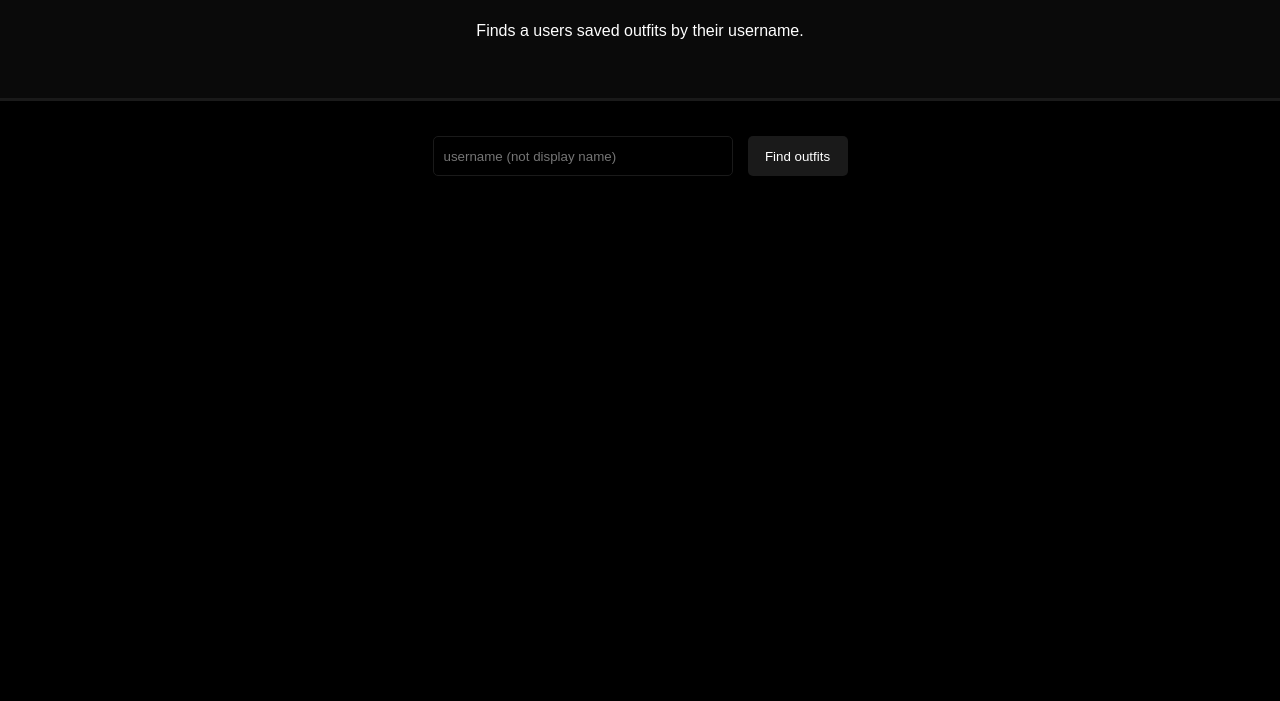
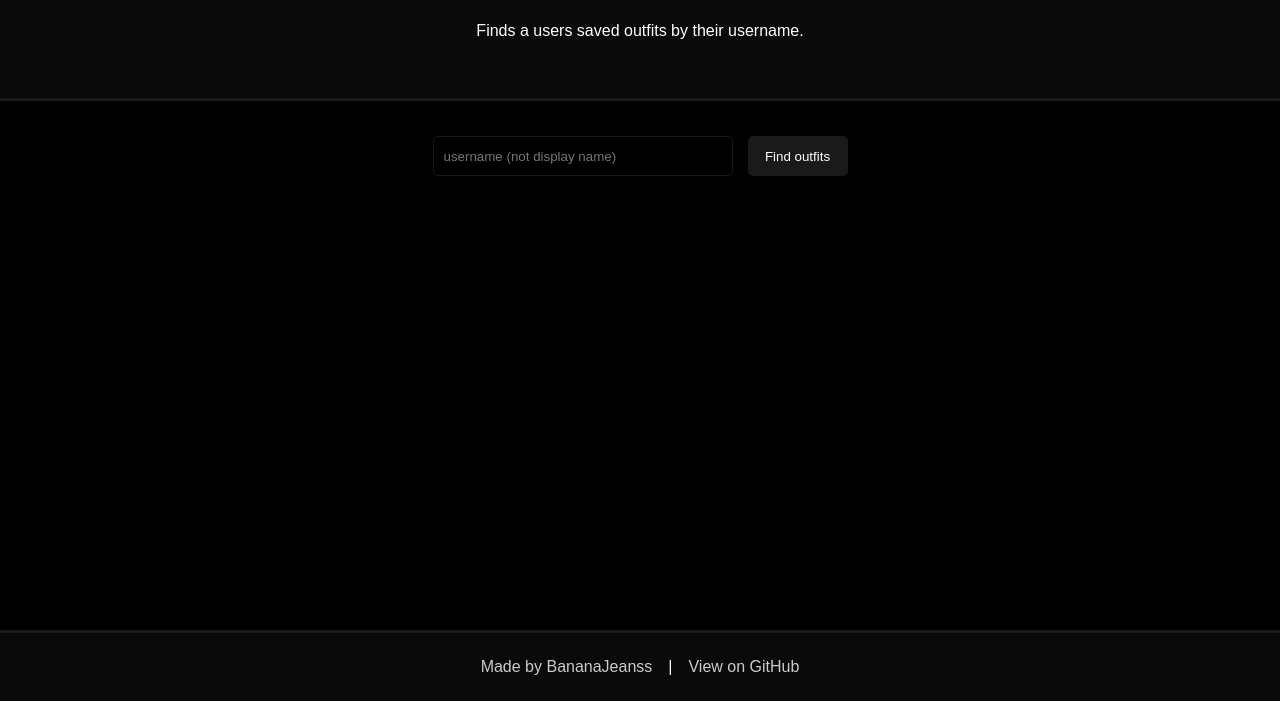
Before and after one commit to BananaJeanss/roblox-outfit-finder, a website: page src/public/index.html in a window 1280 px wide. Shown: the part 99-800 px from the top of the page. Drawn offline with Linux system fonts and the light colour scheme; a web font is replaced by a local one.

Commit message:
feat: enhanced readme with usage, local setup, and license; changed backoff and maxbackoff values, with a console.warn log as well; add footer with links to GitHub

```diff
--- a/src/public/index.html
+++ b/src/public/index.html
@@ -31,5 +31,10 @@
     </div>
     <div id="outfits-container"></div>
     <script src="/js/FindOutfits.js"></script>
+    <div class="footer">
+      <p>Made by <a href="https://github.com/BananaJeanss" target="_blank">BananaJeanss</a></p>
+      |
+      <p>View on <a href="https://github.com/BananaJeanss/roblox-outfit-finder" target="_blank">GitHub</a></p>
+    </div>
   </body>
 </html>
--- a/src/public/style.css
+++ b/src/public/style.css
@@ -18,12 +18,17 @@ html {
   scroll-behavior: smooth;
 }
 
+html, body {
+  min-height: 100vh;
+}
+
 body {
   display: flex;
   flex-direction: column;
   align-items: center;
   background-color: var(--primary-color);
-  margin-bottom: 75px;
+  margin-bottom: 0;
+  min-height: 100vh;
 }
 
 .hero {
@@ -83,7 +88,7 @@ body {
   flex-wrap: wrap;
   justify-content: center;
   gap: 20px;
-  margin-top: 30px;
+  margin: 30px 0;
   width: 100%;
   max-width: 1200px;
   padding: 0 20px;
@@ -118,6 +123,7 @@ body {
 }
 
 #outfits-container {
+  flex: 1 0 auto;
   display: flex;
   flex-direction: column;
   align-items: center;
@@ -160,3 +166,30 @@ body {
   margin-left: auto;
   margin-right: auto;
 }
+
+.footer {
+  width: 100%;
+  background-color: var(--secondary-color);
+  border-top: 3px solid var(--tertiary-color);
+  text-align: center;
+  padding: 25px 0;
+  display: flex;
+  flex-direction: row;
+  justify-content: center;
+  align-items: center;
+  gap: 16px;
+  font-size: 16px;
+}
+
+.footer p,
+.footer a {
+  margin: 0;
+  color: #ccc;
+  text-decoration: none;
+  transition: color 0.2s;
+}
+
+.footer a:hover {
+  color: #fff;
+  text-decoration: underline;
+}
```
Also changed, not shown: src/index.js (+5 -2 lines), README.md.
